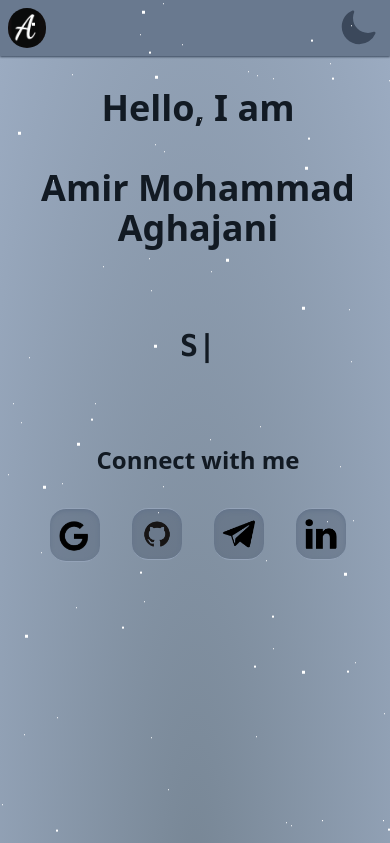
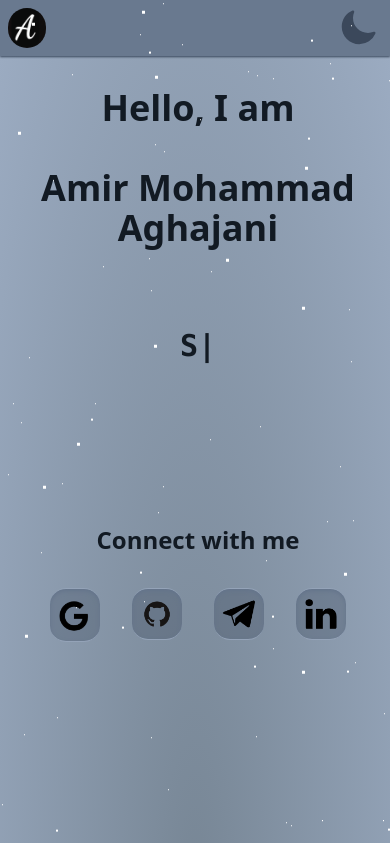
Before and after one commit to AmirAghajani98/portfolio, a Next.js app: page / in a window 390 px wide. Shown: the top 843 px of the page. Built offline with nearby package versions, Linux system fonts and the light colour scheme.

Commit message:
fix-intro

```diff
--- a/src/app/component/Intro.tsx
+++ b/src/app/component/Intro.tsx
@@ -36,7 +36,7 @@ const Intro: React.FC = () => {
               />
             </strong>
           </p>
-          <div className="sm:mt-40 mt-30 dark:text-slate-100 text-[#121a23]">
+          <div className="mt-40 dark:text-slate-100 text-[#121a23]">
             <h2 className="justify-center sm:text-3xl text-2xl font-semibold sm:flex font-sans">
               Connect with me
             </h2>
```
